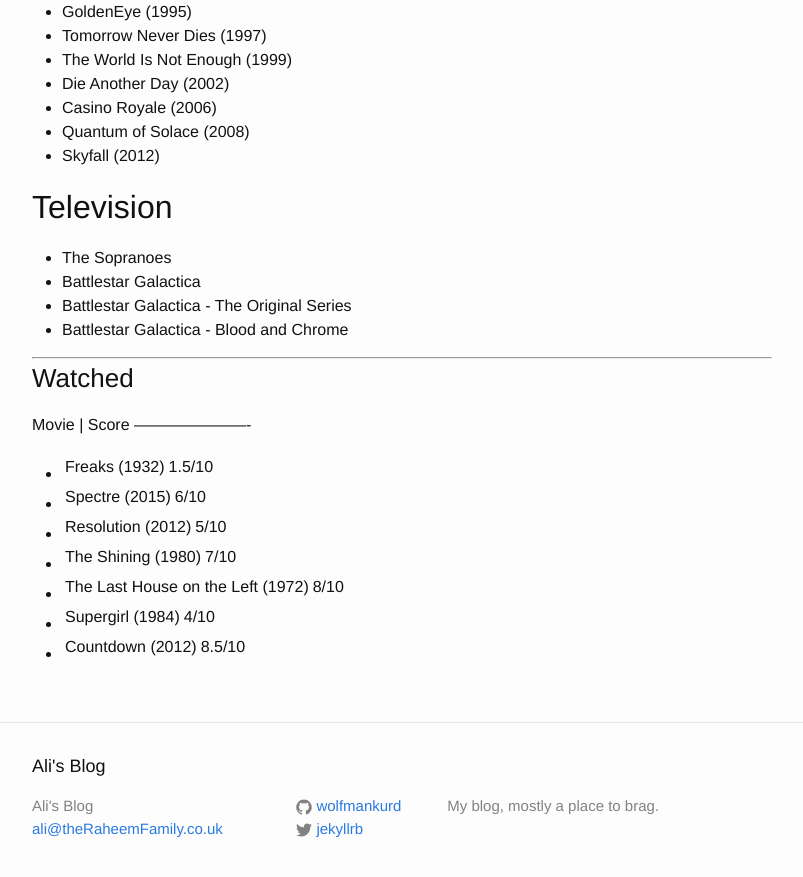
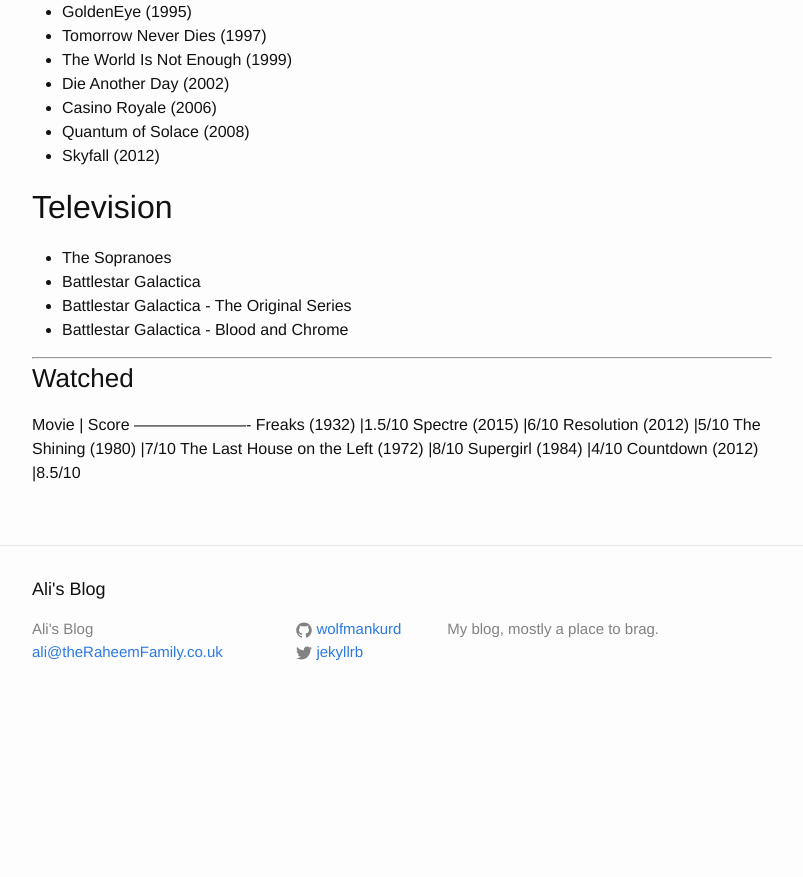
Before and after one commit to ali-raheem/alis_blog, a Jekyll site: the page built from watch-list.md, in a window 1280 px wide and 900 px high, scrolled down 1439 px. Shown: the top 877 px of the window, without its empty margins (238-1041 px from the left). Built offline with Jekyll 4.4.1, drawn with Linux system fonts in a browser that asks for light colours; after the commit the page ends 2162 px from its top, so only the background shows below that.

```diff
--- a/watch-list.md
+++ b/watch-list.md
@@ -77,10 +77,10 @@ permalink: /watch-list/
 ### Watched
 Movie      | Score
 ----------------------
-* Freaks (1932) |1.5/10
-* Spectre (2015) |6/10
-* Resolution (2012) |5/10
-* The Shining (1980) |7/10
-* The Last House on the Left (1972) |8/10
-* Supergirl (1984) |4/10
-* Countdown (2012) |8.5/10
+Freaks (1932) |1.5/10
+Spectre (2015) |6/10
+Resolution (2012) |5/10
+The Shining (1980) |7/10
+The Last House on the Left (1972) |8/10
+Supergirl (1984) |4/10
+Countdown (2012) |8.5/10
```
